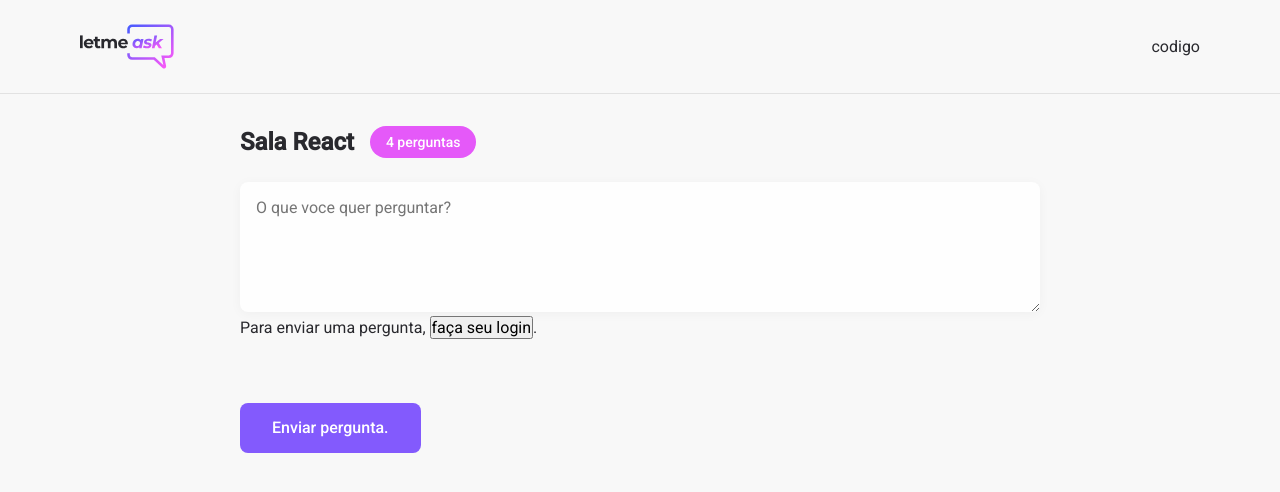
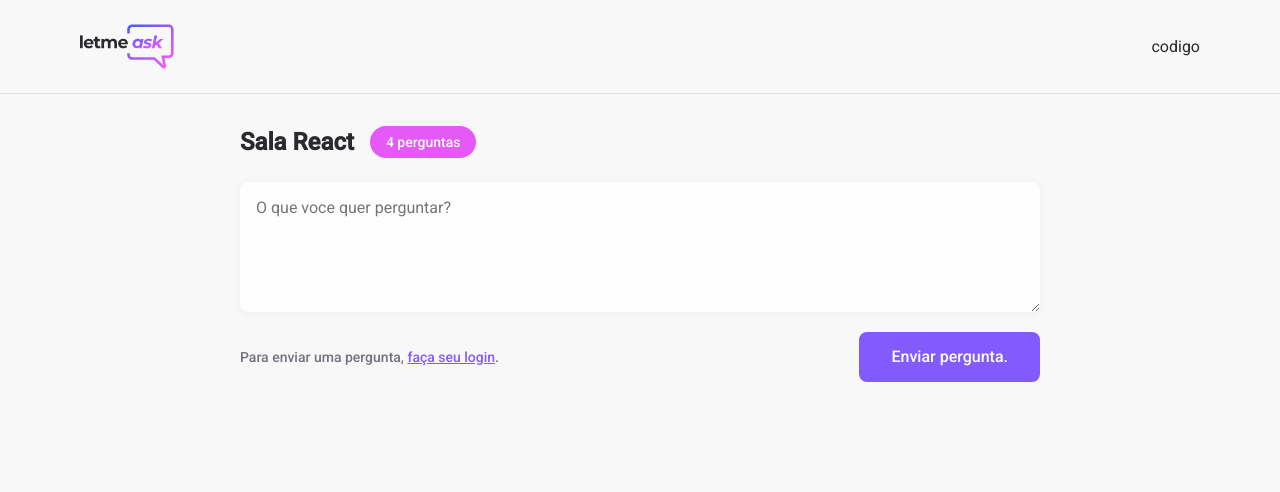
Before and after one commit to joaoelima/Letmeask, a React (Create React App) app: page /rooms/1 in a window 1280 px wide. Shown: the top 492 px of the page. Built offline with nearby package versions, Linux system fonts and the light colour scheme; no server answers.

Commit message:
Incrementando o scss da tela onde serão feitas as perguntas.

```diff
--- a/src/styles/button.scss
+++ b/src/styles/button.scss
@@ -1,5 +1,4 @@
 .button {
-    margin-top: 64px;
         height: 50px;
         border-radius: 8px;
         font-weight: 500;
--- a/src/styles/room.scss
+++ b/src/styles/room.scss
@@ -55,6 +55,29 @@
                 resize: vertical;
                 min-height: 130px;
             }
+
+            .form-footer {
+                display: flex;
+                justify-content: space-between;
+                align-items: center;
+                margin-top: 16px;
+
+                span {
+                    font-size: 14px;
+                    color: #737380;
+                    font-weight: 500;
+
+                    button {
+                        background: transparent;
+                        border: 0;
+                        color: #835AFD;
+                        text-decoration: underline;
+                        font-size: 14px;
+                        font-weight: 500;
+                        cursor: pointer;
+                    }
+                }
+            }
         }
     }
 
```
